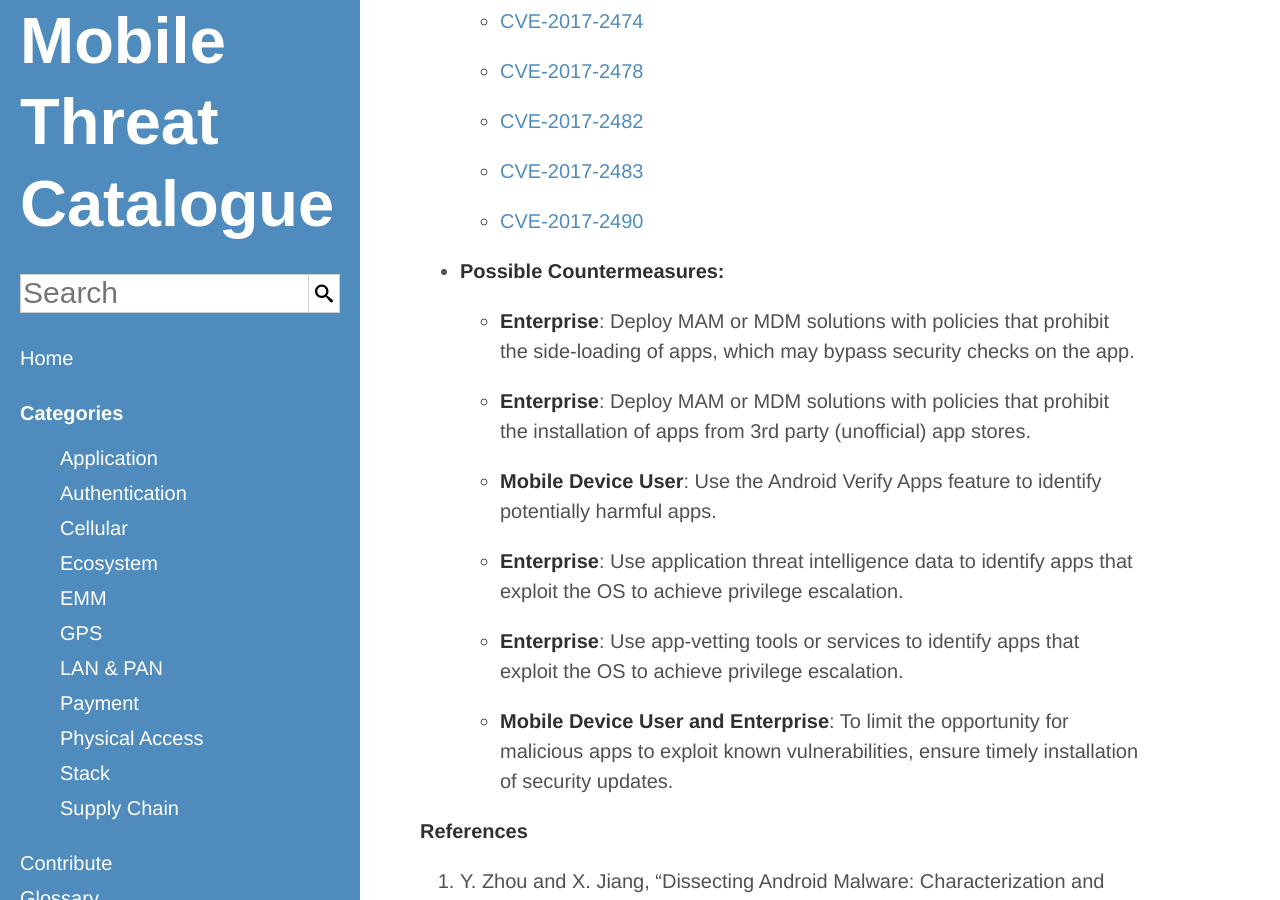
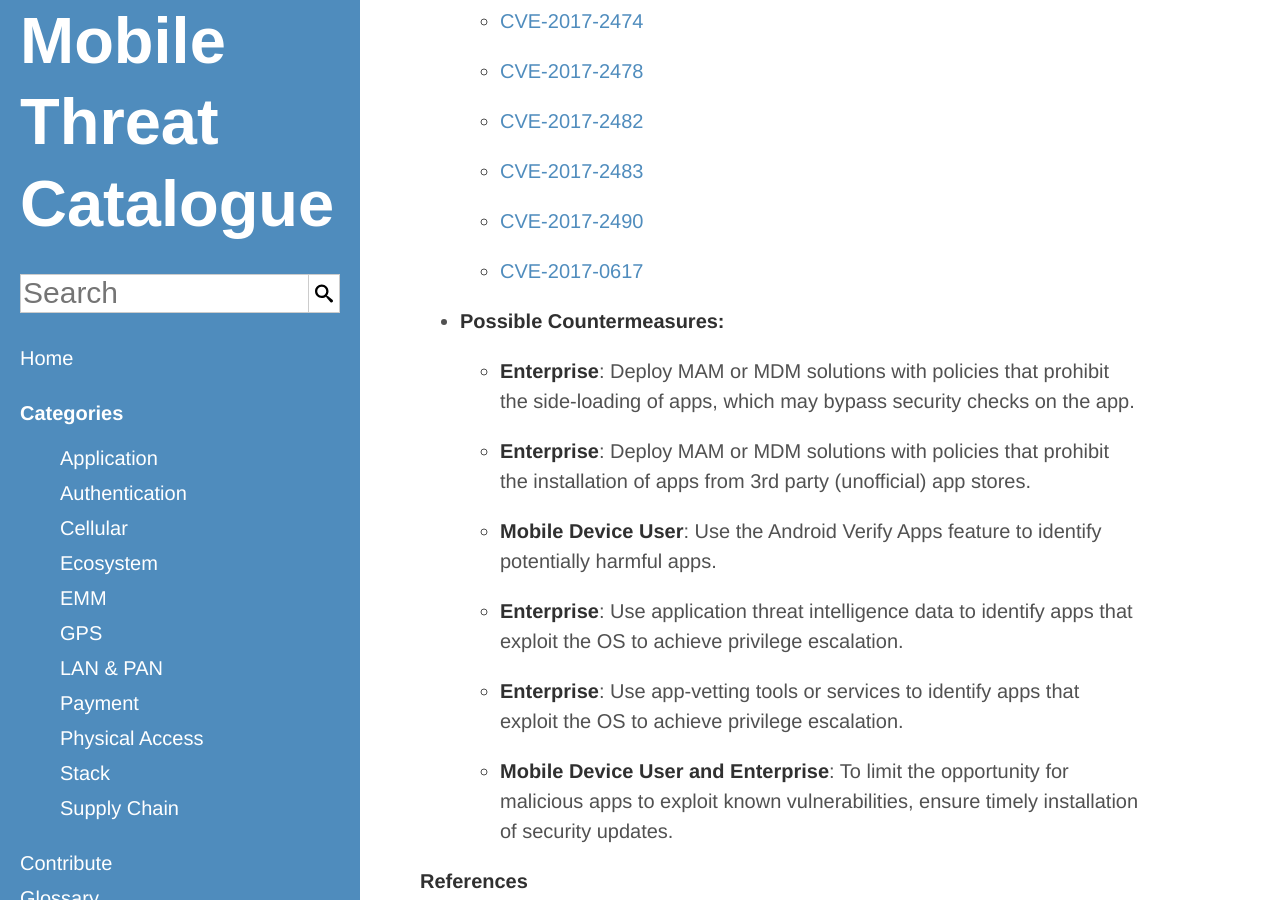
Before and after one commit to usnistgov/mobile-threat-catalogue, a Jekyll site: the page built from _application-threats/APP-26.md, in a window 1280 px wide and 900 px high, scrolled down 1071 px. Built offline with Jekyll 4.4.1, drawn with Linux system fonts in a browser that asks for light colours.

Commit message:
#212
Add CVE: 2017-0617

```diff
--- a/_application-threats/APP-26.md
+++ b/_application-threats/APP-26.md
@@ -19,6 +19,7 @@
         - CVE-2017-2482
         - CVE-2017-2483
         - CVE-2017-2490
+        - CVE-2017-0617
     PossibleCountermeasures:
         "Deploy MAM or MDM solutions with policies that prohibit the side-loading of apps, which may bypass security checks on the app.":
             - Enterprise
```
